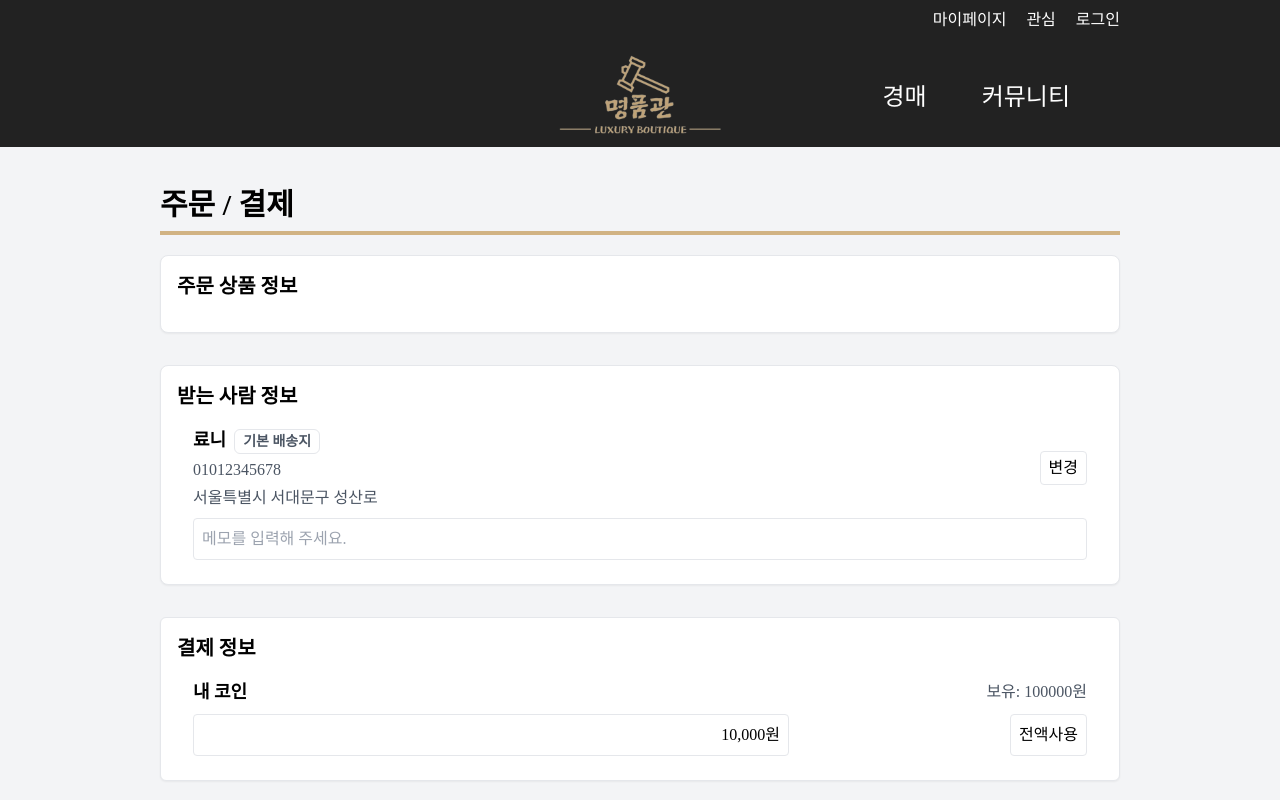
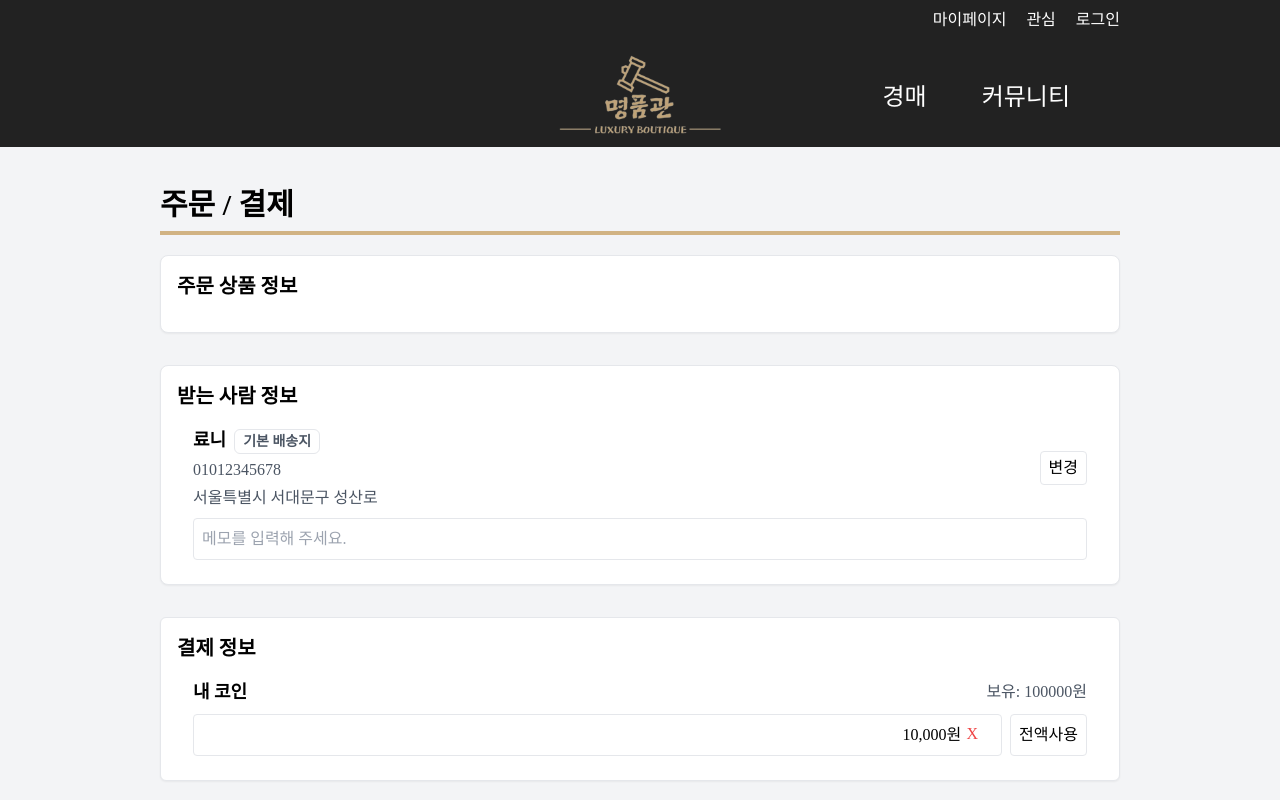
Before and after one commit to OZ-Coding-School/oz_01_main-002-FE, a Next.js app: page /payment in a window 1280 px wide. Both pictures are taken after a click on the button "전액사용". Shown: the top 800 px of the page. Built offline with nearby package versions, Linux system fonts and the light colour scheme; a web font is replaced by a local one.

Commit message:
feat: 결제 페이지에서 입력한 코인의 값을 X표시 버튼을 통해 취소하는 기능 작성

```diff
--- a/src/app/payment/page.tsx
+++ b/src/app/payment/page.tsx
@@ -56,6 +56,11 @@ function PaymentPage() {
     } else {
       setUsedCoins(numericValue);
     }
+  };
+
+  // 사용한 코인 취소 버튼 클릭시 실행
+  const handleCancelUsedCoins = () => {
+    setUsedCoins(0);
   };
 
   return (
@@ -141,13 +146,23 @@ function PaymentPage() {
               <p className="text-gray-600 pr-4">보유: {totalCoins}원</p>
             </div>
             <div className="flex justify-between items-center mb-2  pl-4 pr-4">
-              <input
-                type="text"
-                className="w-2/3 border p-2 rounded text-black-600 text-right"
-                placeholder="사용할 코인을 입력해 주세요."
-                value={`${usedCoins.toLocaleString()}원`}
-                onChange={handleChangeUsedCoins}
-              />
+              <div className="relative flex-grow">
+                <input
+                  type="text"
+                  className="w-full border p-2 rounded text-black-600 text-right pr-10 relative"
+                  placeholder="사용할 코인을 입력해 주세요."
+                  value={usedCoins ? `${usedCoins.toLocaleString()}원` : ""}
+                  onChange={handleChangeUsedCoins}
+                />
+                <button
+                  className={`absolute right-6 top-2 text-red-500 ${
+                    usedCoins ? "block" : "hidden"
+                  }`}
+                  onClick={handleCancelUsedCoins}
+                >
+                  X
+                </button>
+              </div>
               <button
                 className="ml-2 border p-2 rounded text-black-500"
                 onClick={handleClickUseAllCoins}
```
